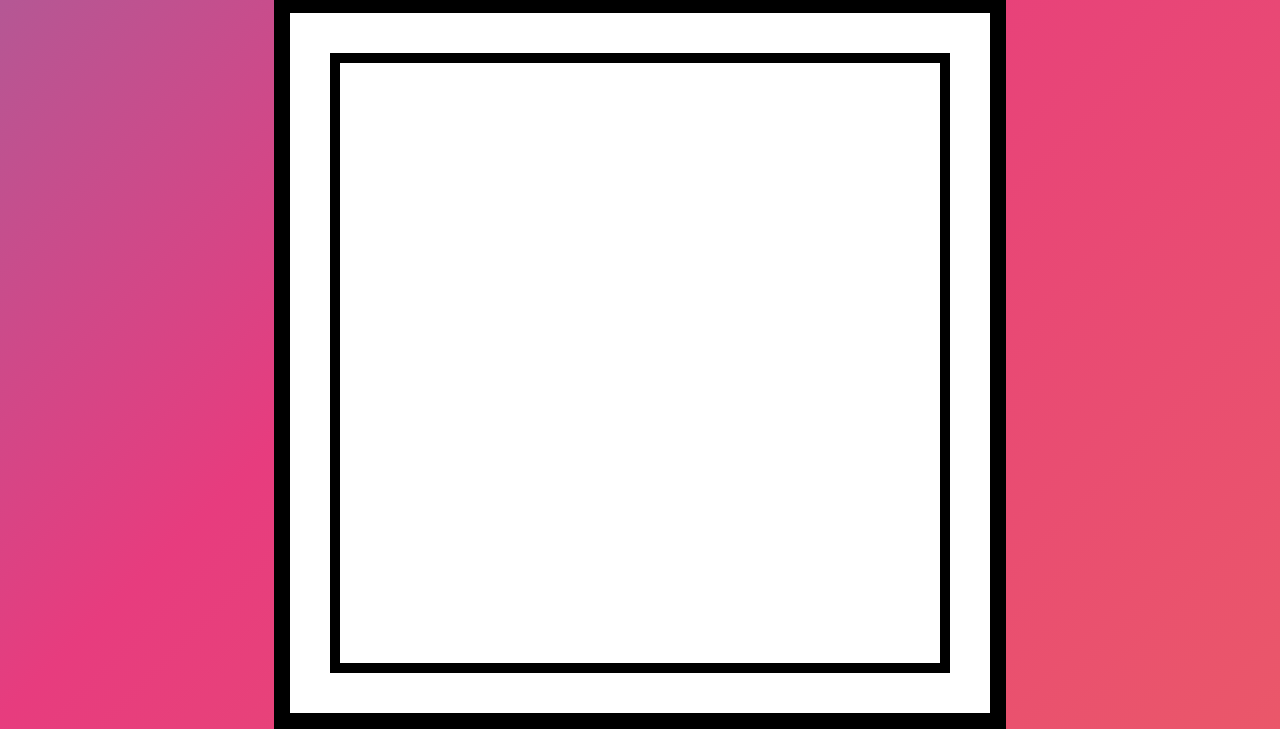
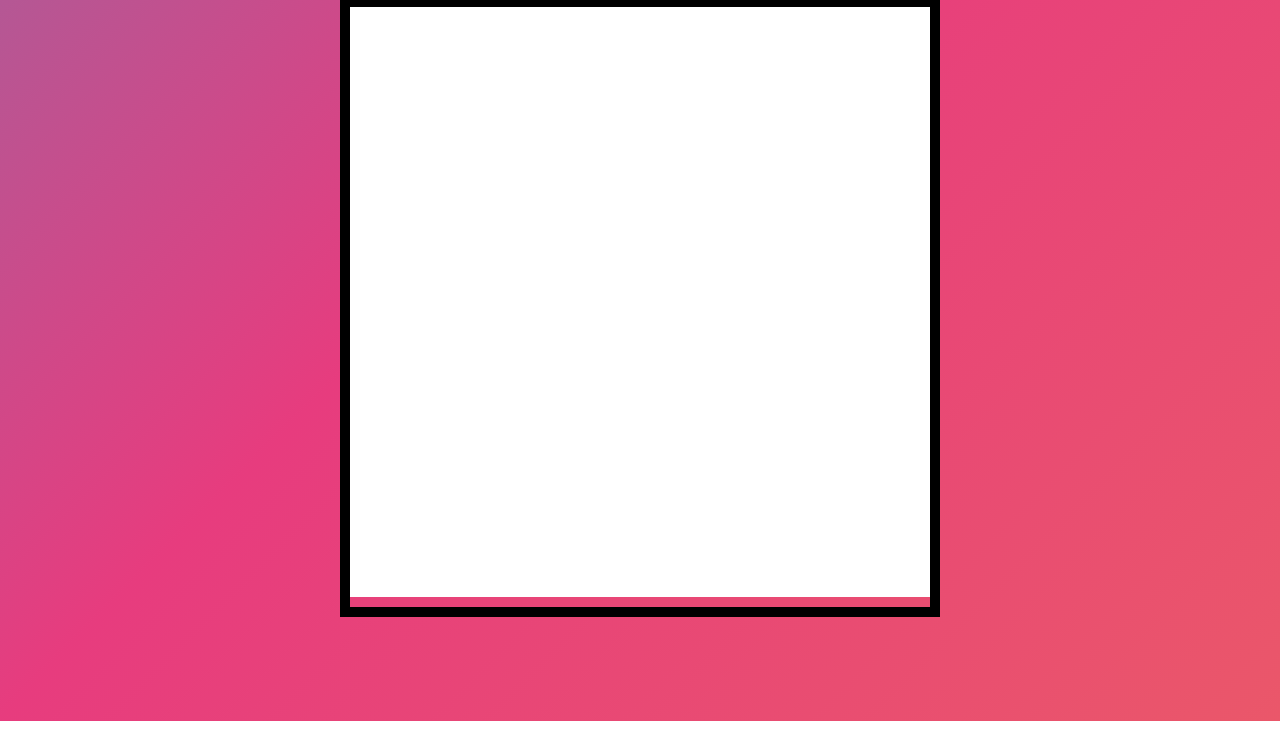
Before and after one commit to manski117/Etch-a-Sketch, a plain HTML site: page index.html in a window 1280 px wide. Shown: the part 95-824 px from the top of the page. Drawn offline with Linux system fonts and the light colour scheme.

Commit message:
Adjusted border size and styling

```diff
--- a/style.css
+++ b/style.css
@@ -44,13 +44,13 @@ h1 {
 
 #sketchpad-flexbox{
     display: flex;
-    border: black solid 16px;
+    /* border: black solid 16px; */
     background-color: white;
     align-items: center;
     justify-content: center;
     margin:auto;
-    height: 700px;
-    width: 700px;
+    height: 600px;
+    width: 600px;
 
 
 
```
